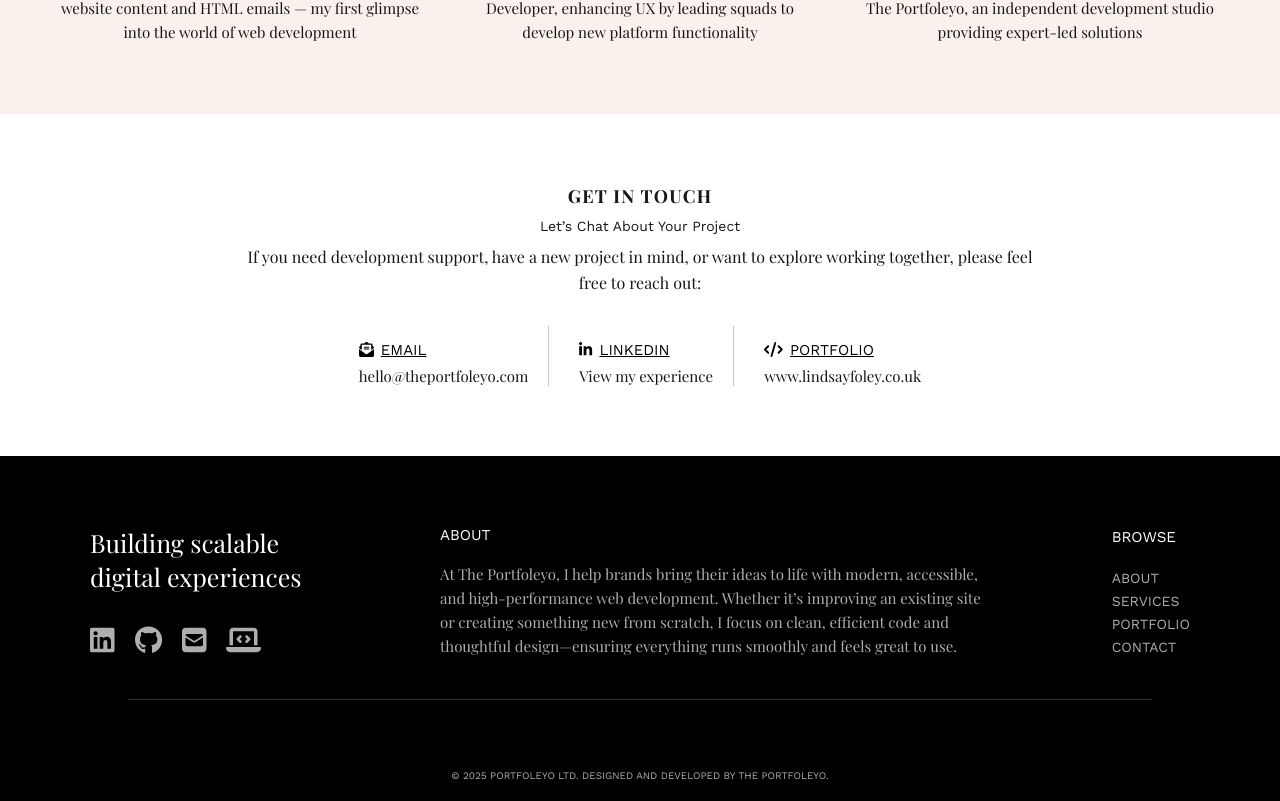
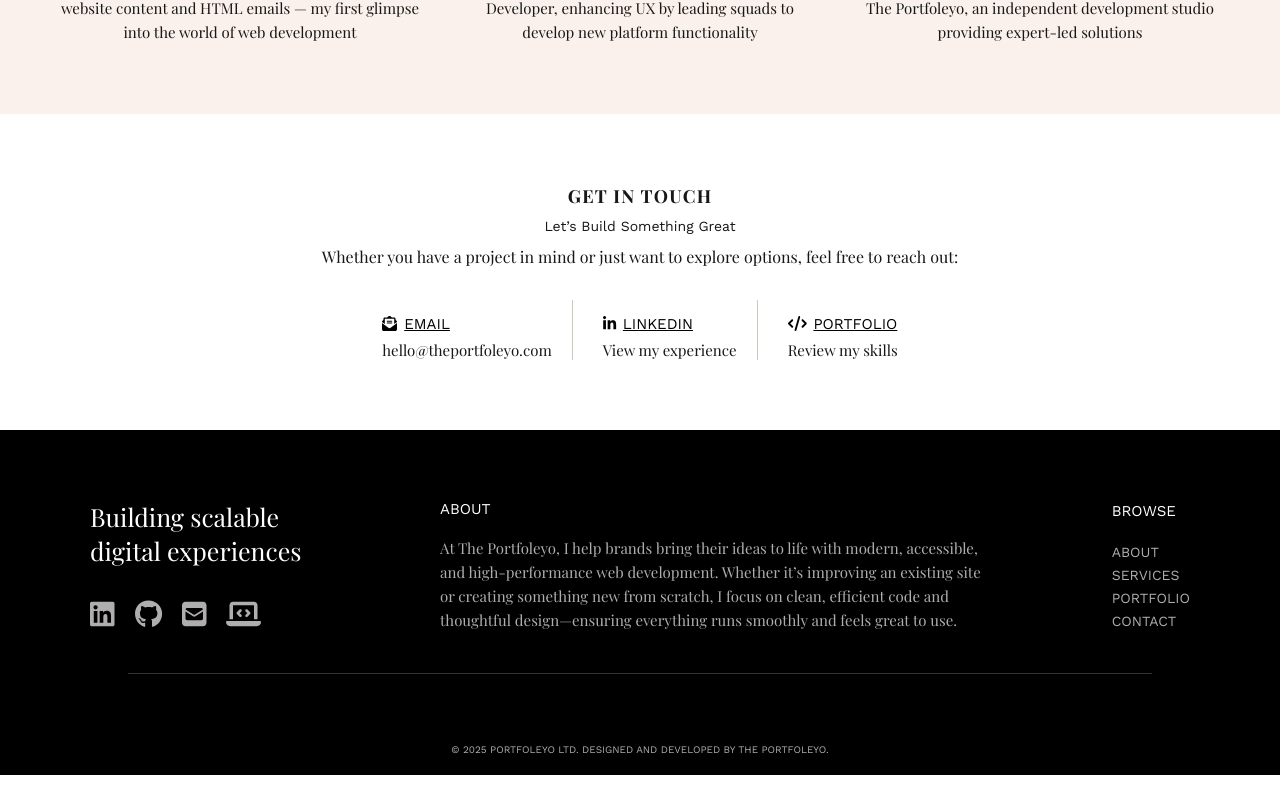
Before and after one commit to lindsayfoley/portfoleyo, a Next.js app: page /about in a window 1280 px wide. Shown: the part 953-1754 px from the top of the page. After the commit the page ends 1728 px from the top, so only its background shows below. Built offline with nearby package versions, Linux system fonts and the light colour scheme; a web font is replaced by a local one.

Commit message:
updating copy a nd link area

```diff
--- a/src/constants/about/content.tsx
+++ b/src/constants/about/content.tsx
@@ -60,9 +60,9 @@ export const ABOUT_CONTENT = {
   contact: {
     banner: {
       title: "Get in Touch",
-      subtitle: "Let’s Chat About Your Project",
+      subtitle: " Let’s build something great",
       description:
-        "If you need development support, have a new project in mind, or want to explore working together, please feel free to reach out:",
+        "Whether you have a project in mind or just want to explore options, feel free to reach out:",
       theme: colourTheme.muted,
     },
   },
--- a/src/pages/about.tsx
+++ b/src/pages/about.tsx
@@ -50,6 +50,7 @@ export default function About() {
           >
             <ul className={styles.contactList}>
               <li className={styles.listItem}>
+                <a href={`mailto:${EMAIL_ADDRESS}`}>
                   <h5 className={styles.heading}>
                     <FontAwesomeIcon
                       className={styles.icon}
@@ -57,9 +58,11 @@ export default function About() {
                     />
                     Email
                   </h5>
-                <a href={`mailto:${EMAIL_ADDRESS}`}>{EMAIL_ADDRESS}</a>
+                  {EMAIL_ADDRESS}
+                </a>
               </li>
               <li className={styles.listItem}>
+                <a href={LINKEDIN_PROFILE} target="_blank">
                   <h5 className={styles.heading}>
                     <FontAwesomeIcon
                       className={styles.icon}
@@ -67,17 +70,16 @@ export default function About() {
                     />
                     LinkedIn
                   </h5>
-                <a href={LINKEDIN_PROFILE} target="_blank">
                   View my experience
                 </a>
               </li>
               <li className={styles.listItem}>
+                <a href={PORTFOLIO_SITE} target="_blank">
                   <h5 className={styles.heading}>
                     <FontAwesomeIcon className={styles.icon} icon={faCode} />
                     Portfolio
                   </h5>
-                <a href={PORTFOLIO_SITE} target="_blank">
-                  www.lindsayfoley.co.uk
+                  Review my skills
                 </a>
               </li>
             </ul>
```
Lines whose indentation alone changed are shown as unchanged.
